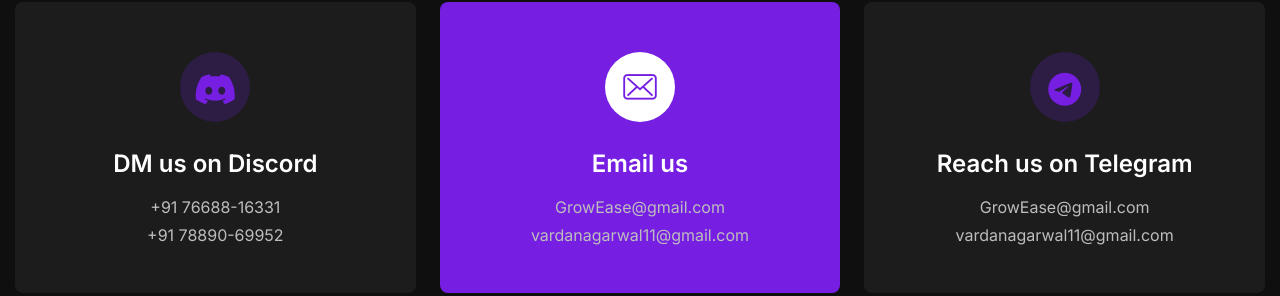
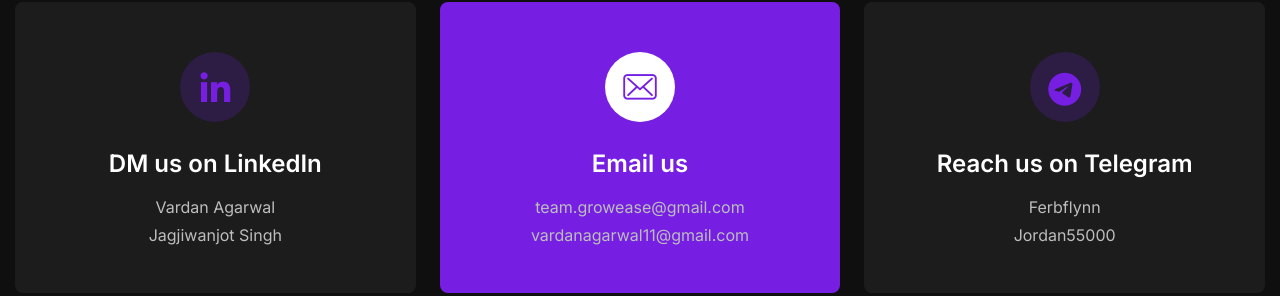
Before and after one commit to vardanagarwal11/GrowEase, a plain HTML site: page contact.html in a window 1280 px wide. Shown: the part 579-875 px from the top of the page. Drawn offline with nearby package versions, Linux system fonts and the light colour scheme; files whose address does not match are found by name.

Commit message:
socials updated

```diff
--- a/contact.html
+++ b/contact.html
@@ -325,11 +325,11 @@
 				<div class="info-block_one col-lg-4 col-md-6 col-sm-12">
 					<div class="info-block_one-inner">
 						<div class="info-block_one-icon">
-							<i class="fa-brands fa-discord"></i>
+							<i class="fa-brands fa-linkedin-in"></i>
 						</div>
-						<h4>DM us on Discord</h4>
-						<a href="tel:+91-76688-16331">+91 76688-16331</a> <br>
-						<a href="tel:+91-78890-69952">+91 78890-69952</a>
+						<h4>DM us on LinkedIn</h4>
+						<a href="https://linkedin.com/in/vardan-agarwal-201750199">Vardan Agarwal</a> <br>
+						<a href="https://www.linkedin.com/in/jagjiwanjot-singh-b94b2a383">Jagjiwanjot Singh</a>
 					</div>
 				</div>
 
@@ -340,8 +340,8 @@
 							<i class="icon-envelope"></i>
 						</div>
 						<h4>Email us</h4>
-						<a href="mailto:">GrowEase@gmail.com</a> <br>
-						<a href="mailto:">vardanagarwal11@gmail.com</a>
+						<a href="mailto:team.growease@gmail.com">team.growease@gmail.com</a> <br>
+						<a href="mailto:vardanagarwal11@gmail.com">vardanagarwal11@gmail.com</a>
 					</div>
 				</div>
 
@@ -352,8 +352,8 @@
 							<i class="fa-brands fa-telegram"></i>
 						</div>
 						<h4>Reach us on Telegram</h4>
-						<a href="mailto:">GrowEase@gmail.com</a> <br>
-						<a href="mailto:">vardanagarwal11@gmail.com</a>
+						<a href="https://t.me/Ferbflynn">Ferbflynn</a> <br>
+						<a href="https://t.me/jordan55000">Jordan55000</a>
 					</div>
 				</div>
 
```
Also changed, not shown: services.html (+4 -1 lines), team.html (+1 -1 lines).
